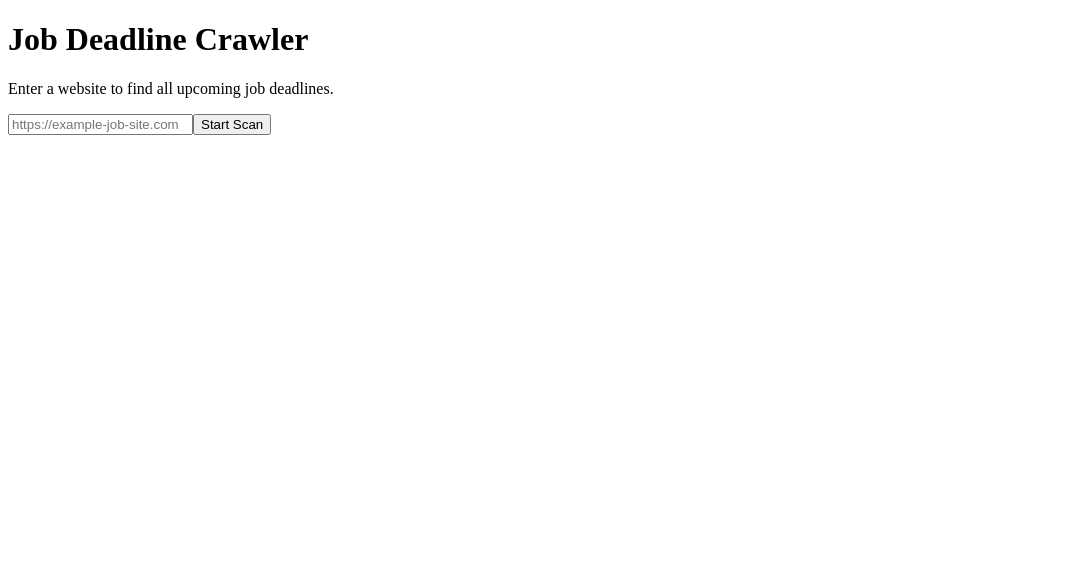
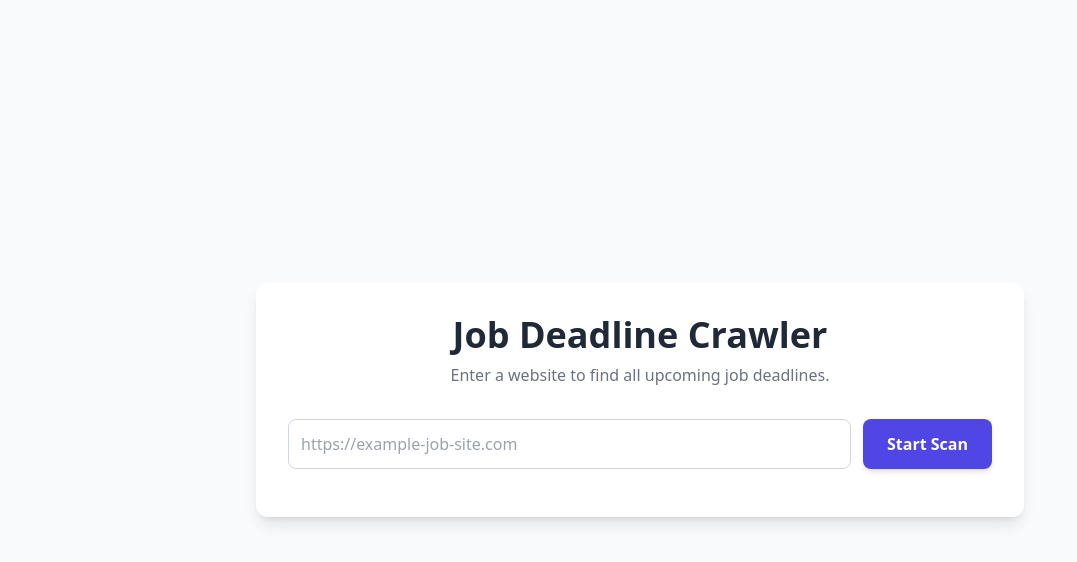
Before and after one commit to Powerpraveen/job-crawler-app, a React (Vite) app: page / in a window 1280 px wide. Shown: the top 562 px of the page, without its empty margins (0-1077 px from the left). Built offline with nearby package versions, Linux system fonts and the light colour scheme; the HTML template or start-up script is replaced by a standard one.

Commit message:
Add files via upload

```diff
--- /dev/null
+++ b/src/index.css
@@ -0,0 +1,3 @@
+@tailwind base;
+@tailwind components;
+@tailwind utilities;
--- /dev/null
+++ b/src/main.jsx
@@ -0,0 +1,10 @@
+import React from 'react'
+import ReactDOM from 'react-dom/client'
+import App from './App.jsx'
+import './index.css'
+
+ReactDOM.createRoot(document.getElementById('root')).render(
+  <React.StrictMode>
+    <App />
+  </React.StrictMode>,
+)
```
Also changed, not shown: src/App.jsx (line endings or trailing spaces).
